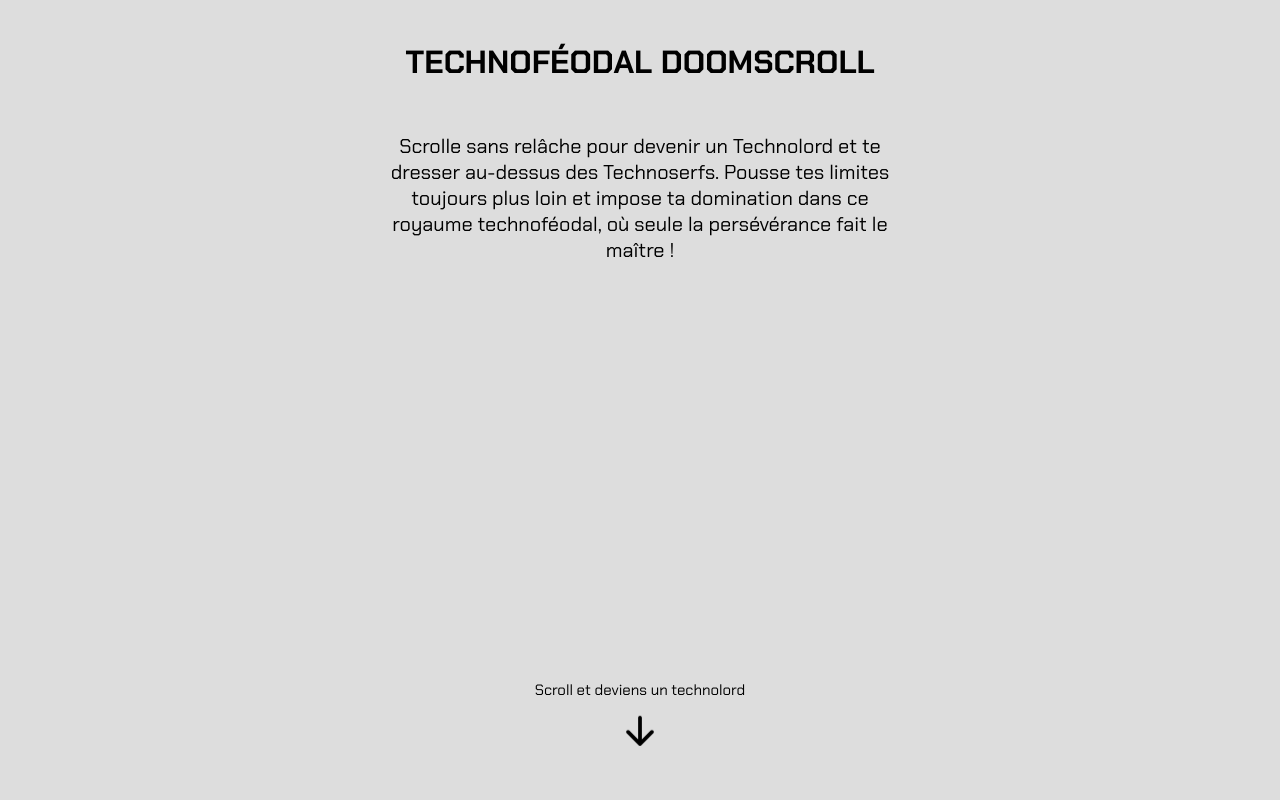
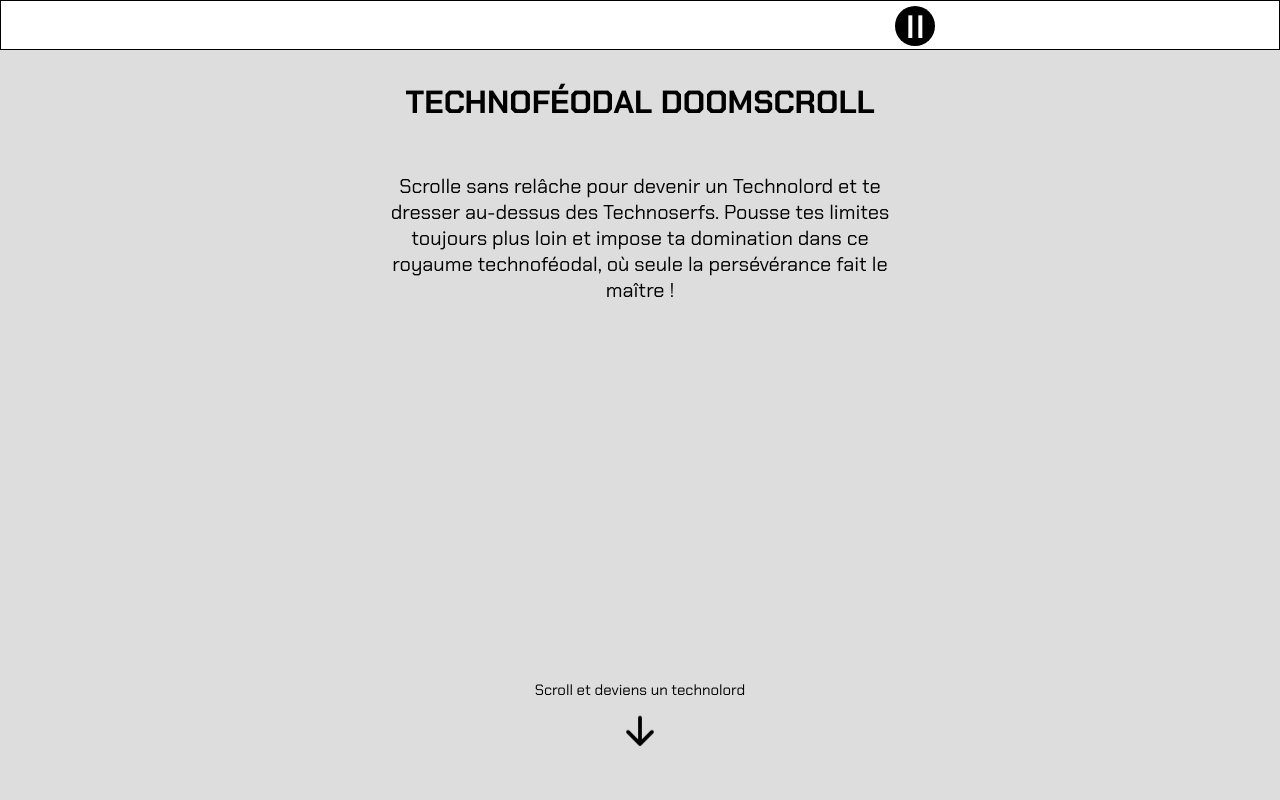
Before and after one commit to thibaut-evrard/babylon-doomscroll, a Next.js app in the folder web/: page / in a window 1280 px wide. Shown: the top 800 px of the page. Built offline with nearby package versions, Linux system fonts and the light colour scheme.

Commit message:
Add pause button

```diff
--- a/web/src/app/page.tsx
+++ b/web/src/app/page.tsx
@@ -10,6 +10,7 @@ import Tiles from '@/components/Tiles';
 import {useOnScroll} from '@/hooks/useOnScroll';
 import {useImagePreloader} from '@/hooks/useImagePreloader';
 import {BADGES} from '@/config/media';
+import Navbar from '@/components/Menu';
 
 const START_SCROLL_THRESHOLD = 100;
 
@@ -27,6 +28,7 @@ const Home: React.FC = () => {
 
   return (
     <>
+      <Navbar onPause={game.end} />
       <div className={styles.scroll} ref={ref}>
         <Header />
         <Tiles containerRef={ref} />
--- a/web/src/components/Header/styles.module.scss
+++ b/web/src/components/Header/styles.module.scss
@@ -13,6 +13,7 @@
   justify-content: space-between;
 
   padding: 20px;
+  padding-top: 60px;
   border-radius: 0px;
   height: 100dvh;
 
--- /dev/null
+++ b/web/src/components/Menu/PlayPauseButton/index.tsx
@@ -0,0 +1,35 @@
+import {GameStatus, useGameStore} from '@/store';
+import styles from './styles.module.scss';
+
+interface Props {
+  onPause: () => void;
+}
+
+const PlayPauseButton = ({onPause}: Props) => {
+  const {status} = useGameStore();
+  const isDisabled = status !== GameStatus.RUNNING;
+
+  return (
+    <button
+      className={styles.playPauseButton}
+      disabled={isDisabled}
+      onClick={onPause}
+    >
+      <svg viewBox='0 0 60 60'>
+        <circle cx='30' cy='30' r='30'>
+          <animate
+            attributeName='fill'
+            begin='0s'
+            dur='2s'
+            values='#000;#666;#000'
+            repeatCount='indefinite'
+          />
+        </circle>
+        <rect x='20' y='14' width='6' height='34' fill='white' />
+        <rect x='35' y='14' width='6' height='34' fill='white' />
+      </svg>
+    </button>
+  );
+};
+
+export default PlayPauseButton;
--- /dev/null
+++ b/web/src/components/Menu/PlayPauseButton/styles.module.scss
@@ -0,0 +1,21 @@
+.playPauseButton {
+  background-color: transparent;
+
+  pointer-events: all;
+
+  position: absolute;
+  right: 0;
+  padding: 5px;
+  width: 50px;
+  height: 50px;
+
+  rect {
+    fill: 'red';
+  }
+
+  &:disabled {
+    cursor: initial;
+    pointer-events: none;
+    opacity: 0.2;
+  }
+}
--- /dev/null
+++ b/web/src/components/Menu/index.tsx
@@ -0,0 +1,18 @@
+import PlayPauseButton from './PlayPauseButton';
+import styles from './styles.module.scss';
+
+interface Props {
+  onPause: () => void;
+}
+
+const Navbar = ({onPause}: Props) => {
+  return (
+    <section className={styles.navbar}>
+      <div className={styles.navbar__content}>
+        <PlayPauseButton onPause={onPause} />
+      </div>
+    </section>
+  );
+};
+
+export default Navbar;
--- /dev/null
+++ b/web/src/components/Menu/styles.module.scss
@@ -0,0 +1,21 @@
+.navbar {
+  border: 1px solid black;
+  background-color: white;
+  z-index: 1;
+
+  position: fixed;
+  top: 0;
+  left: 0;
+  width: 100%;
+  height: 50px;
+
+  display: flex;
+  justify-content: center;
+  align-items: center;
+
+  &__content {
+    position: relative;
+    width: min(100%, 600px);
+    height: 100%;
+  }
+}
--- a/web/src/components/Overlay/index.tsx
+++ b/web/src/components/Overlay/index.tsx
@@ -3,6 +3,7 @@ import styles from './styles.module.scss';
 import EndCta from './EndCta';
 import {useOnScroll} from '@/hooks/useOnScroll';
 import Trophy from './Trophy';
+
 import {useGameStore} from '@/store';
 import {CONTENT_SERVICE} from '@/config/content';
 
--- a/web/src/components/Overlay/styles.module.scss
+++ b/web/src/components/Overlay/styles.module.scss
@@ -8,6 +8,7 @@
   display: flex;
   justify-content: center;
   align-items: center;
+  user-select: none;
 }
 
 .progress {
--- a/web/src/components/Takeaway/styles.module.scss
+++ b/web/src/components/Takeaway/styles.module.scss
@@ -1,5 +1,6 @@
 .takeaway {
   position: fixed;
+  z-index: 2;
   padding: 50px;
   height: 100%;
   width: 100%;
```
